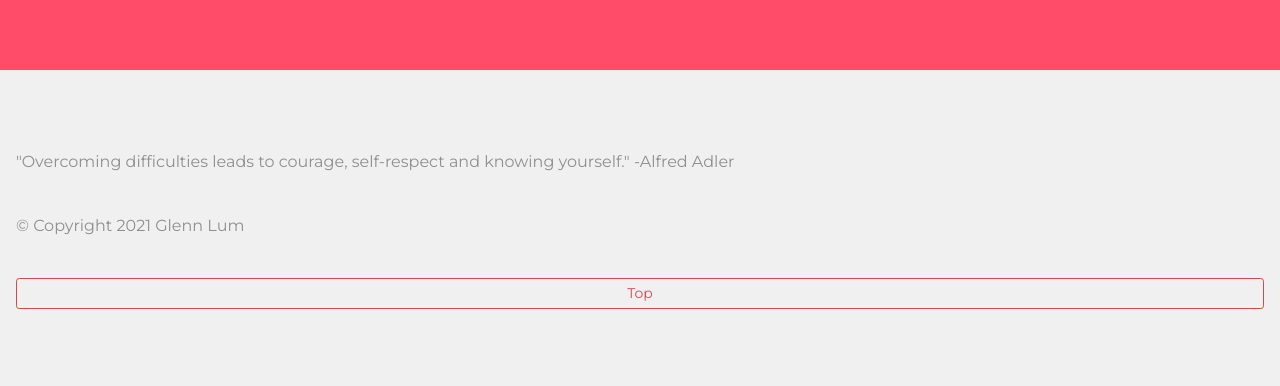
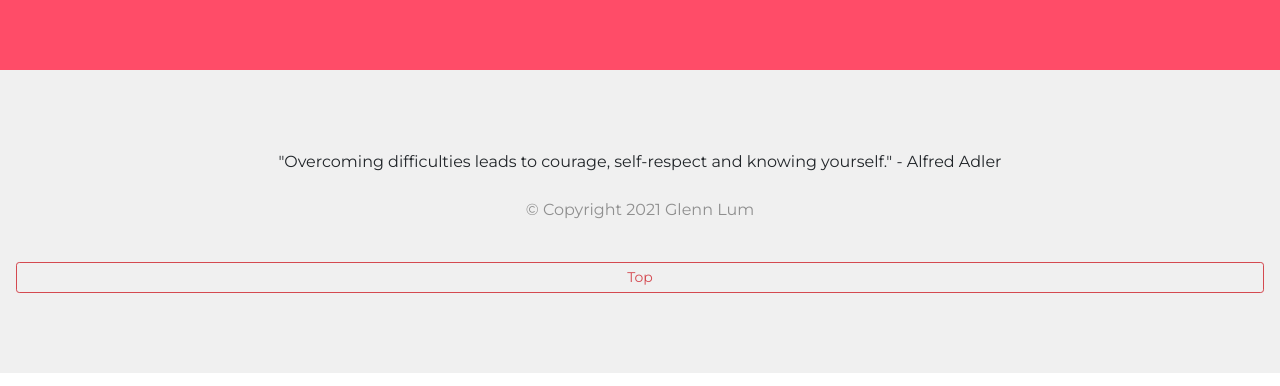
Before and after one commit to glennnlum/ict283pass, a plain HTML site: page index.html in a window 1280 px wide. Shown: the part 5525-5911 px from the top of the page. Drawn offline with nearby package versions, Linux system fonts and the light colour scheme; a script that the page names is missing.

Commit message:
Retune footer

```diff
--- a/css/styles.css
+++ b/css/styles.css
@@ -216,6 +216,10 @@ video {
 
 /* Footer Section */
 
+footer {
+  text-align: center;
+}
+
 .social-icon {
   margin: 20px 10px;
 }
--- a/index.html
+++ b/index.html
@@ -472,7 +472,7 @@
 
   <footer class="white-section" id="footer">
     <div class="container-fluid">
-      <p>"Overcoming difficulties leads to courage, self-respect and knowing yourself." -Alfred Adler</p><br>
+      <quote>"Overcoming difficulties leads to courage, self-respect and knowing yourself." - Alfred Adler</quote><br><br>
       <p>© Copyright 2021 Glenn Lum</p><br>
       <button class="btn btn-sm btn-block btn-outline-primary" onclick="location.href='#title'" type="button">Top</button>
     </div>
```
